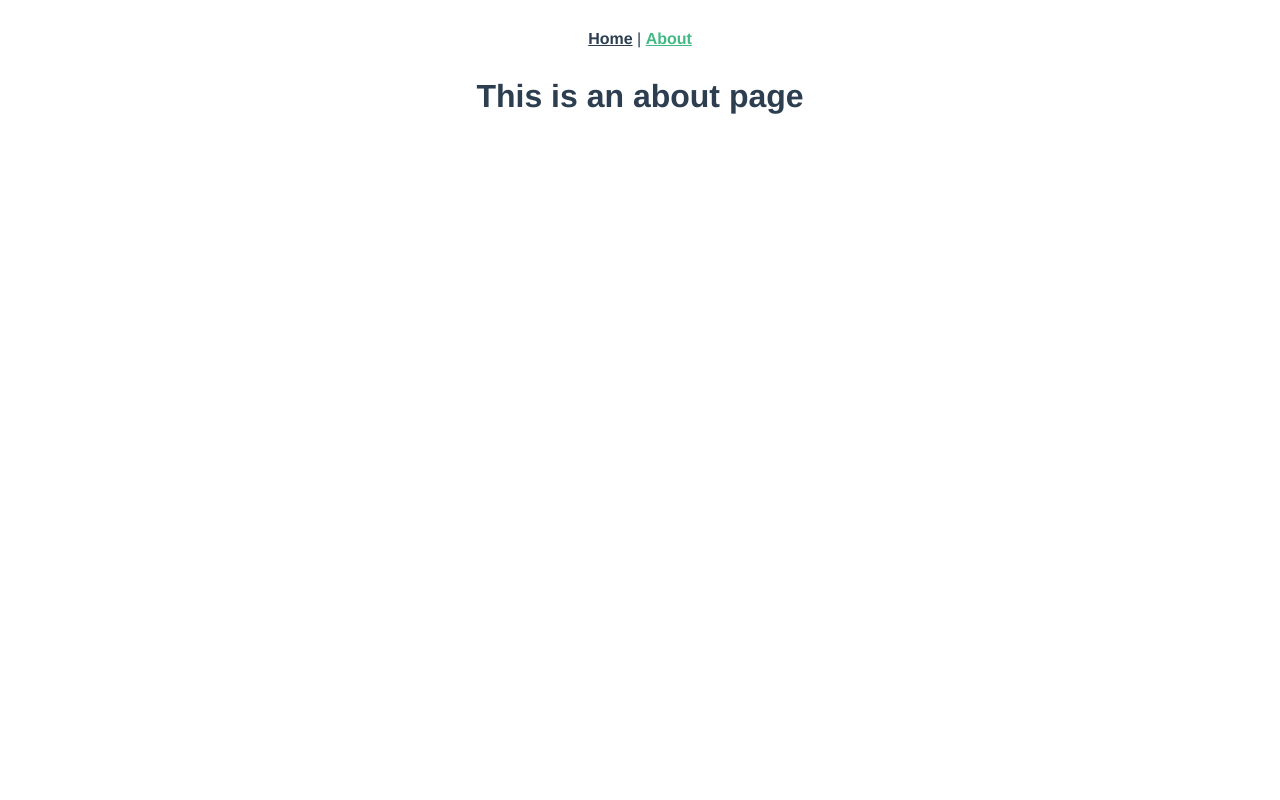
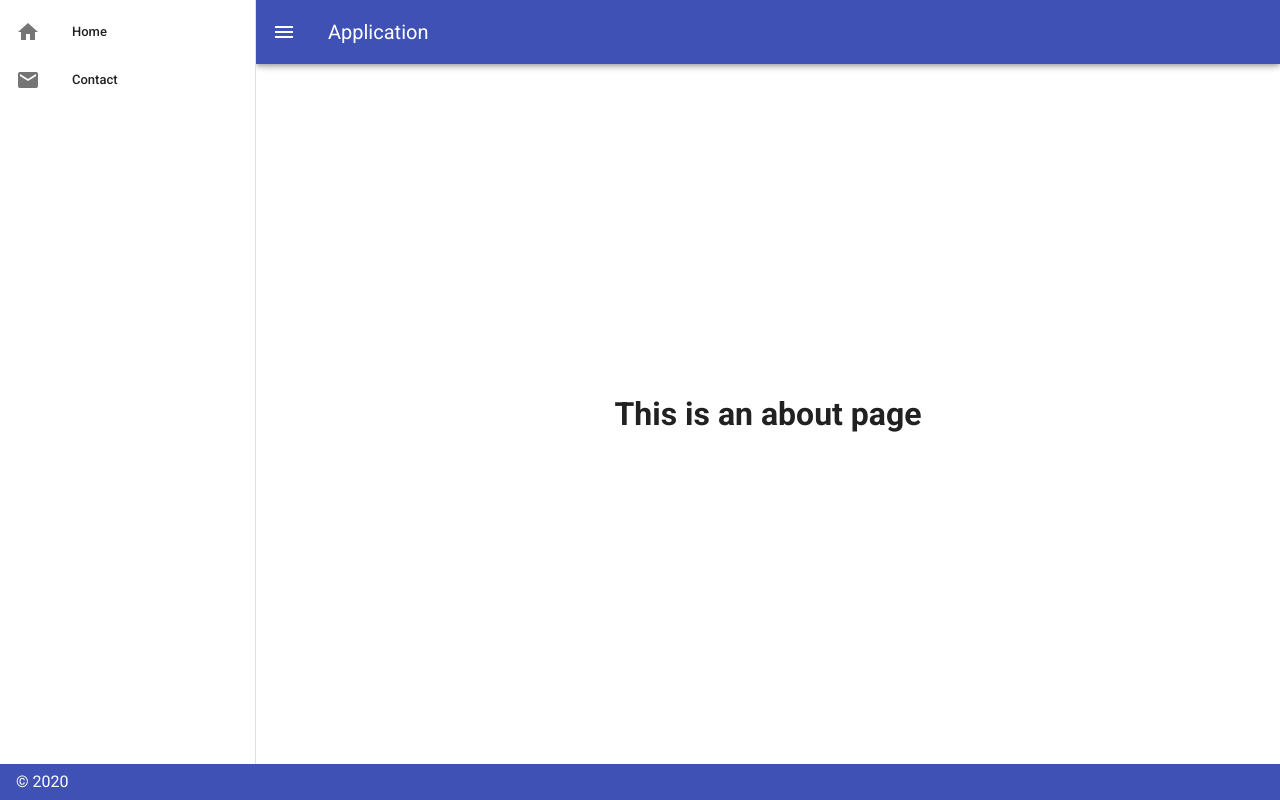
Before and after one commit to RayOlivier/weather-app, a Vue app: page /about in a window 1280 px wide. Built offline with nearby package versions, Linux system fonts and the light colour scheme.

Commit message:
basic vuetify theme

```diff
--- a/src/App.vue
+++ b/src/App.vue
@@ -1,32 +1,70 @@
 <template>
-  <div id="app">
-    <div id="nav">
-      <router-link to="/">Home</router-link> |
-      <router-link to="/about">About</router-link>
-    </div>
-    <router-view/>
-  </div>
+  <v-app id="inspire">
+    <v-navigation-drawer v-model="drawer" app>
+      <v-list dense>
+        <v-list-item link>
+          <v-list-item-action>
+            <v-icon>mdi-home</v-icon>
+          </v-list-item-action>
+          <v-list-item-content>
+            <v-list-item-title>Home</v-list-item-title>
+          </v-list-item-content>
+        </v-list-item>
+        <v-list-item link>
+          <v-list-item-action>
+            <v-icon>mdi-email</v-icon>
+          </v-list-item-action>
+          <v-list-item-content>
+            <v-list-item-title>Contact</v-list-item-title>
+          </v-list-item-content>
+        </v-list-item>
+      </v-list>
+    </v-navigation-drawer>
+
+    <!-- <router-link to="/">Home</router-link> |
+      <router-link to="/about">About</router-link> -->
+
+    <v-app-bar app color="indigo" dark>
+      <v-app-bar-nav-icon @click.stop="drawer = !drawer"></v-app-bar-nav-icon>
+      <v-toolbar-title>Application</v-toolbar-title>
+    </v-app-bar>
+
+    <v-main>
+      <v-container class="fill-height" fluid>
+        <v-row align="center" justify="center">
+          <v-col class="text-center">
+            <!-- <v-tooltip left> -->
+            <!-- <template v-slot:activator="{ on }"> -->
+            <!-- <v-btn :href="source" icon large target="_blank" v-on="on">
+                  <v-icon large>mdi-code-tags</v-icon>
+                </v-btn> -->
+            <router-view />
+            <!-- </template> -->
+            <!-- <span>Source</span> -->
+            <!-- </v-tooltip> -->
+          </v-col>
+        </v-row>
+      </v-container>
+    </v-main>
+    <v-footer color="indigo" app>
+      <span class="white--text">&copy; {{ new Date().getFullYear() }}</span>
+    </v-footer>
+  </v-app>
 </template>
 
-<style lang="scss">
-#app {
-  font-family: Avenir, Helvetica, Arial, sans-serif;
-  -webkit-font-smoothing: antialiased;
-  -moz-osx-font-smoothing: grayscale;
-  text-align: center;
-  color: #2c3e50;
-}
+<script>
+export default {
+  props: {
+    source: String
+  },
+  data: () => ({
+    drawer: null
+  })
+};
+</script>
 
-#nav {
-  padding: 30px;
-
-  a {
-    font-weight: bold;
-    color: #2c3e50;
-
-    &.router-link-exact-active {
-      color: #42b983;
-    }
-  }
+<style scoped>
+.router-link-exact-active {
+  color: #42b983;
 }
 </style>
```
